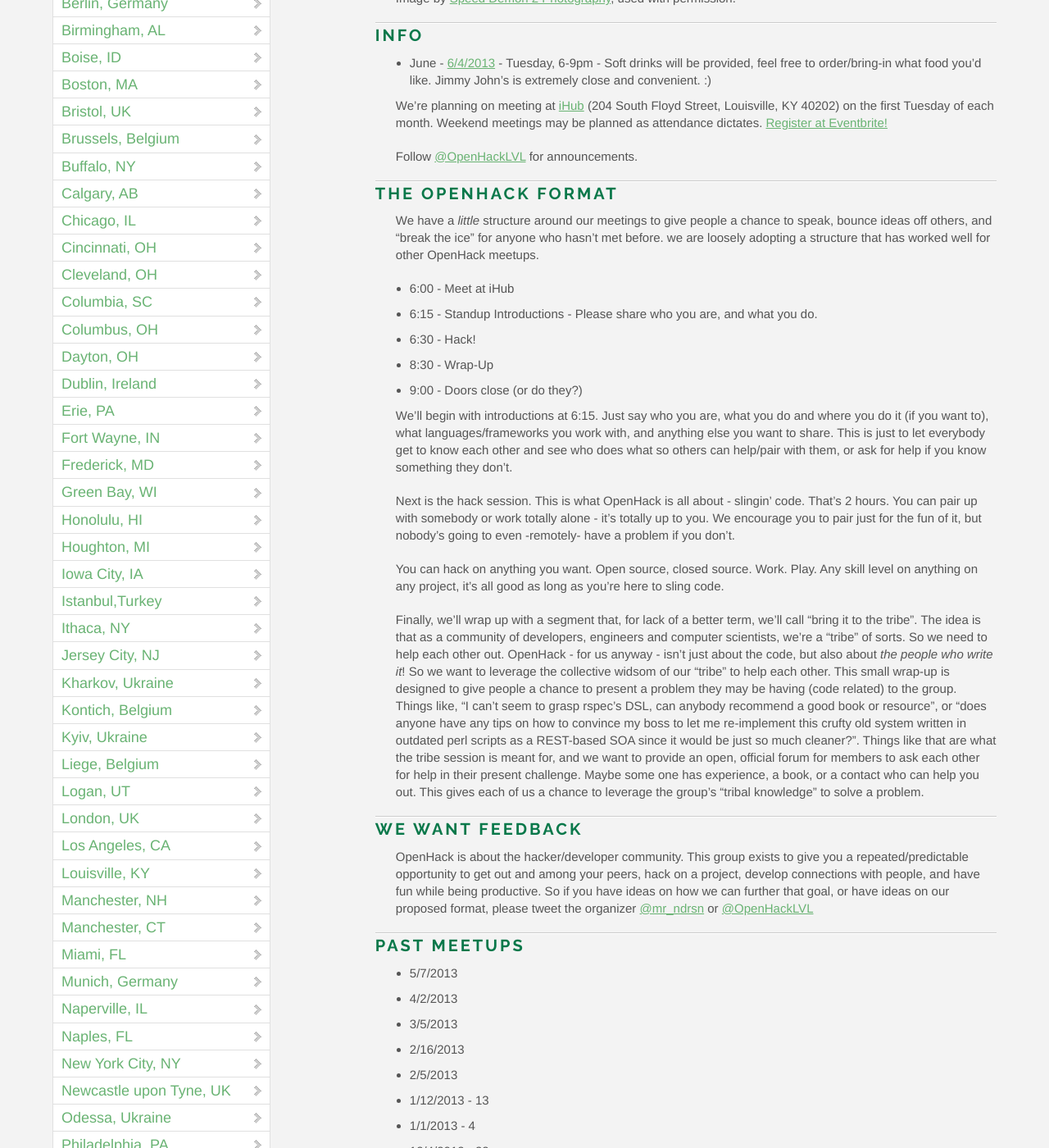
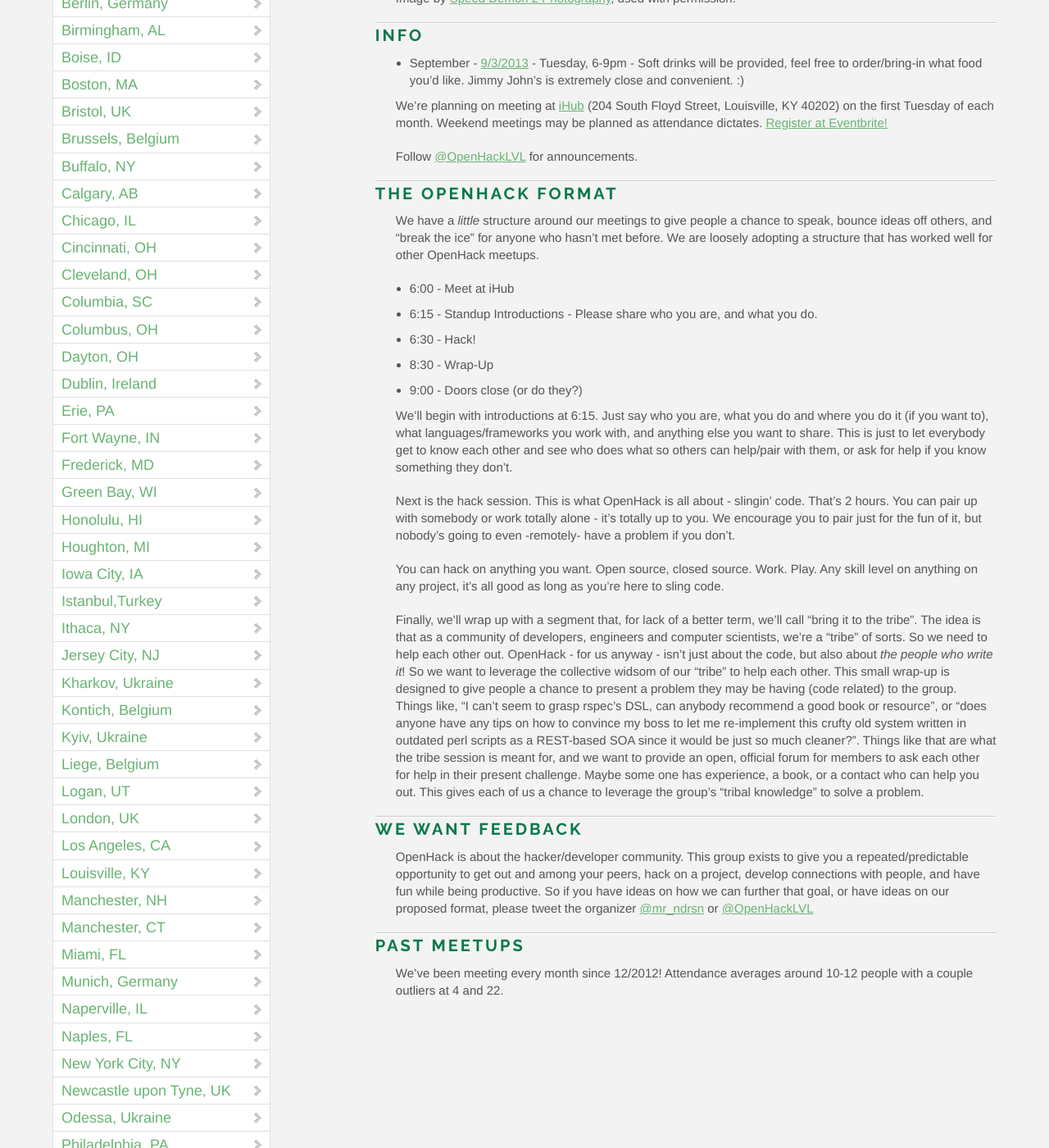
Before and after one commit to OpenHack/openhack.github.com, a Jekyll site: the page built from louisville/index.markdown, in a window 1280 px wide and 1400 px high, scrolled down 527 px. Shown: the whole window at 82% size. Built offline with Jekyll 4.4.1, drawn with Linux system fonts in a browser that asks for light colours; nearby versions of some CDN libraries; Markdown is read by kramdown in place of the engine named in the settings; comment, search, counter and statistics services are not loaded.

Commit message:
New dates

```diff
--- a/louisville/index.markdown
+++ b/louisville/index.markdown
@@ -10,7 +10,7 @@ Image by [Speed Demon 2 Photography](http://speeddemon2.com/), used with permiss
 
 ### Info
 
-* June - [6/4/2013](http://openhack_lvl.eventbrite.com) - Tuesday, 6-9pm - Soft drinks will be provided, feel free to order/bring-in what food you'd like.  Jimmy John's is extremely close and convenient.  :)
+* September - [9/3/2013](http://openhack_lvl.eventbrite.com) - Tuesday, 6-9pm - Soft drinks will be provided, feel free to order/bring-in what food you'd like.  Jimmy John's is extremely close and convenient.  :)
 
 We're planning on meeting at [iHub](http://nucleusky.com/ihub) (204 South Floyd Street, Louisville, KY 40202) on the first Tuesday of each month. Weekend meetings may be planned as attendance dictates. [Register at Eventbrite!](http://openhack_lvl.eventbrite.com)
 
@@ -19,7 +19,7 @@ Follow [@OpenHackLVL](http://twitter.com/OpenHackLVL) for announcements.
 ### The OpenHack Format
 
 We have a *little* structure around our meetings to give people a chance to speak, bounce
-ideas off others, and "break the ice" for anyone who hasn't met before.  we are loosely
+ideas off others, and "break the ice" for anyone who hasn't met before.  We are loosely
 adopting a structure that has worked well for other OpenHack meetups.
 
 - 6:00 - Meet at iHub
@@ -65,11 +65,4 @@ on how we can further that goal, or have ideas on our proposed format, please tw
 organizer [@mr_ndrsn](http://twitter.com/mr_ndrsn) or [@OpenHackLVL](http://twitter.com/OpenHackLVL)
 
 ### Past meetups
-* 5/7/2013
-* 4/2/2013
-* 3/5/2013
-* 2/16/2013
-* 2/5/2013
-* 1/12/2013 - 13
-* 1/1/2013 - 4
-* 12/4/2012 - 22
+We've been meeting every month since 12/2012!  Attendance averages around 10-12 people with a couple outliers at 4 and 22.
```
